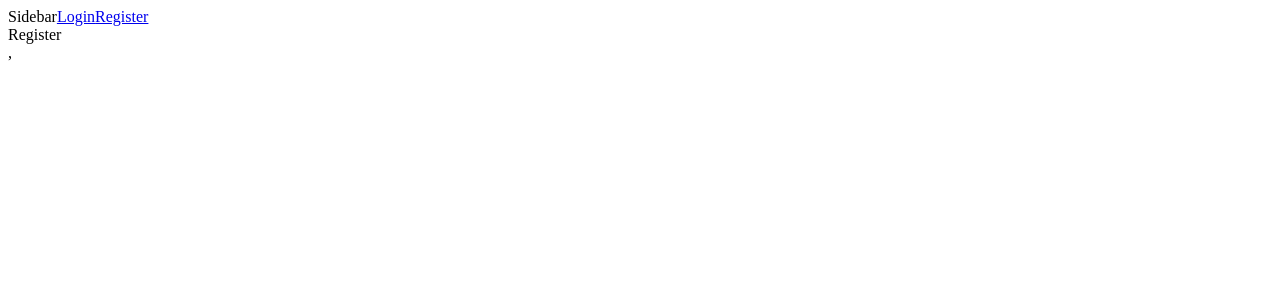
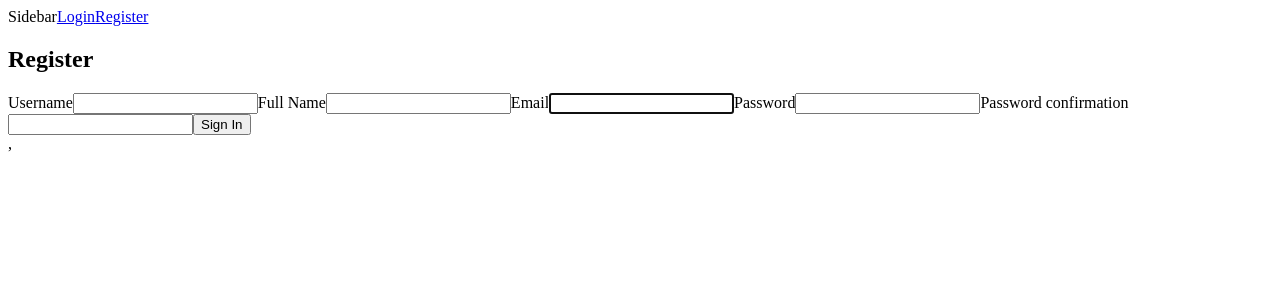
Before and after one commit to dewslyse/trekker-front-end, a React (Create React App) app: page /register in a window 1280 px wide. Shown: the top 300 px of the page. Built offline with nearby package versions, Linux system fonts and the light colour scheme; no server answers.

Commit message:
Create registration form

```diff
--- a/src/App.jsx
+++ b/src/App.jsx
@@ -7,26 +7,13 @@ import { fetchDestinations } from './store/actions/destinationActions';
 import Home from './pages/Home';
 import Login from './pages/Login';
 import Register from './pages/Register';
-import { checkLoginStatus } from './store/actions/userActions';
 import RequireAuth from './components/RequireAuth';
-import { login } from './store/reducers/userReducer';
 
 const App = () => {
   const dispatch = useDispatch();
 
   useEffect(() => {
     dispatch(fetchDestinations());
-  }, []);
-
-  useEffect(() => {
-    const loggedIn = localStorage.getItem('LOGGED_IN');
-    if (loggedIn) {
-      dispatch(login());
-    }
-  }, []);
-
-  useEffect(() => {
-    dispatch(checkLoginStatus());
   }, []);
 
   return (
--- a/src/components/RequireAuth.jsx
+++ b/src/components/RequireAuth.jsx
@@ -1,9 +1,29 @@
-import React from 'react';
+import React, { useEffect } from 'react';
+import { useDispatch } from 'react-redux';
 import { useLocation, Navigate, Outlet } from 'react-router-dom';
+import { checkLoginStatus } from '../store/actions/userActions';
+import { hideNotification, showNotification } from '../store/reducers/uiReducers';
+import { login } from '../store/reducers/userReducer';
 
 const RequireAuth = () => {
   const isLoggedIn = localStorage.getItem('LOGGED_IN');
   const location = useLocation();
+  const dispatch = useDispatch();
+
+  useEffect(() => {
+    const loggedIn = localStorage.getItem('LOGGED_IN');
+    if (loggedIn) dispatch(login());
+  }, []);
+
+  useEffect(() => {
+    dispatch(checkLoginStatus());
+  }, []);
+
+  if (!isLoggedIn) {
+    dispatch(showNotification({ message: 'Please sign in first', isError: true }));
+    setTimeout(() => dispatch(hideNotification()), 2000);
+  }
+
   return (
     isLoggedIn ? <Outlet /> : <Navigate to="/login" state={{ from: location }} replace />
   );
--- a/src/pages/Home.jsx
+++ b/src/pages/Home.jsx
@@ -12,8 +12,8 @@ const Home = () => {
   const navigate = useNavigate();
 
   const handleLogout = () => {
+    navigate('/');
     localStorage.removeItem('LOGGED_IN');
-    navigate('/');
     dispatch(logout());
     dispatch(logoutUser());
   };
--- a/src/pages/Register.jsx
+++ b/src/pages/Register.jsx
@@ -1,7 +1,154 @@
-import React from 'react';
+/* eslint-disable jsx-a11y/label-has-associated-control */
+import React, { useEffect, useRef, useState } from 'react';
+import { useDispatch, useSelector } from 'react-redux';
+import { Navigate } from 'react-router-dom';
+import { registerUser } from '../store/actions/userActions';
+import { hideNotification } from '../store/reducers/uiReducers';
 
-const Register = () => (
-  <div>Register</div>
-);
+const Register = () => {
+  const userRef = useRef();
+  const dispatch = useDispatch();
+  const isLoggedIn = useSelector((state) => state.user.isLoggedIn);
+  const [loading, setLoading] = useState(false);
+  const [errors, setErrors] = useState({});
+
+  const [user, setUser] = useState({
+    full_name: '',
+    username: '',
+    email: '',
+    password: '',
+    password_confirmation: '',
+  });
+
+  useEffect(() => {
+    userRef.current.focus();
+  }, []);
+
+  const onInputChange = (e) => {
+    setUser({
+      ...user,
+      [e.target.name]: e.target.value,
+    });
+  };
+
+  const validate = (user) => {
+    const errors = {};
+
+    if (!user.full_name) {
+      errors.full_name = 'Full name is required';
+    } else if (user.full_name.length < 3) {
+      errors.full_name = 'Full name must be at least 3 characters';
+    }
+    if (!user.username) {
+      errors.username = 'Username is required';
+    } else if (user.username.length < 3) {
+      errors.username = 'Username must be at least 3 characters';
+    }
+    if (!user.email) {
+      errors.email = 'Email is required';
+    }
+    if (!user.password) {
+      errors.password = 'Password is required';
+    } else if (user.password.length < 6) {
+      errors.password = 'Password must be at least 6 characters';
+    }
+    if (!user.password_confirmation) {
+      errors.password_confirmation = 'Password confirmation is required';
+    } else if (user.password !== user.password_confirmation) {
+      errors.password_confirmation = 'Password confirmation does not match';
+    }
+    return errors;
+  };
+
+  const handleSubmit = (e) => {
+    e.preventDefault();
+    setLoading(true);
+    setErrors(validate(user));
+    if (Object.keys(errors).length !== 0) {
+      setLoading(false);
+      return;
+    }
+    dispatch(registerUser(user))
+      .unwrap()
+      .then(() => {
+        localStorage.setItem('LOGGED_IN', true);
+        setTimeout(() => dispatch(hideNotification()), 2000);
+      })
+      .catch(() => { setLoading(false); });
+    setUser({
+      full_name: '',
+      username: '',
+      email: '',
+      password: '',
+      password_confirmation: '',
+    });
+  };
+
+  return (
+    <>
+      {isLoggedIn && (<Navigate to="/destinations" replace />)}
+      <section>
+        <h1>Register</h1>
+        <form onSubmit={handleSubmit} method="">
+          <label htmlFor="username">Username</label>
+          <input
+            type="text"
+            id="username"
+            ref={userRef}
+            onChange={onInputChange}
+            value={user.username}
+            name="username"
+            required
+          />
+          {errors.username && <p className="error">{errors.username}</p>}
+          <label htmlFor="full_name">Full Name</label>
+          <input
+            type="text"
+            id="full_name"
+            ref={userRef}
+            onChange={onInputChange}
+            value={user.full_name}
+            name="full_name"
+            required
+          />
+          {errors.full_name && <p className="error">{errors.full_name}</p>}
+          <label htmlFor="email">Email</label>
+          <input
+            type="email"
+            id="email"
+            ref={userRef}
+            onChange={onInputChange}
+            value={user.email}
+            name="email"
+            required
+          />
+          {errors.email && <p className="error">{errors.email}</p>}
+          <label htmlFor="password">Password</label>
+          <input
+            type="password"
+            id="password"
+            onChange={onInputChange}
+            value={user.password}
+            name="password"
+            required
+          />
+          {errors.password && <p className="error">{errors.password}</p>}
+          <label htmlFor="password_confirmation">Password confirmation</label>
+          <input
+            type="password"
+            id="password_confirmation"
+            onChange={onInputChange}
+            value={user.password_confirmation}
+            name="password_confirmation"
+            required
+          />
+          {errors.password_confirmation && <p className="error">{errors.password_confirmation}</p>}
+          <button type="submit">Sign In</button>
+        </form>
+      </section>
+      {loading && <p>Loading...</p>}
+    </>
+  );
+};
 
 export default Register;
--- a/src/store/actions/userActions.js
+++ b/src/store/actions/userActions.js
@@ -6,7 +6,7 @@ const registerUser = createAsyncThunk(
   'user/register',
   async (user, thunkAPI) => {
     try {
-      const response = await api.post('/registraions', user, { withCredentials: true });
+      const response = await api.post('/registrations', user, { withCredentials: true });
       thunkAPI.dispatch(showNotification({ message: 'User registered successfully', isError: false }));
       return response.data;
     } catch (error) {
```
